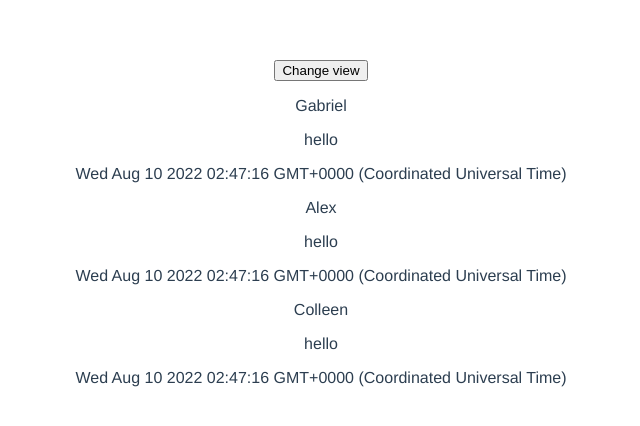
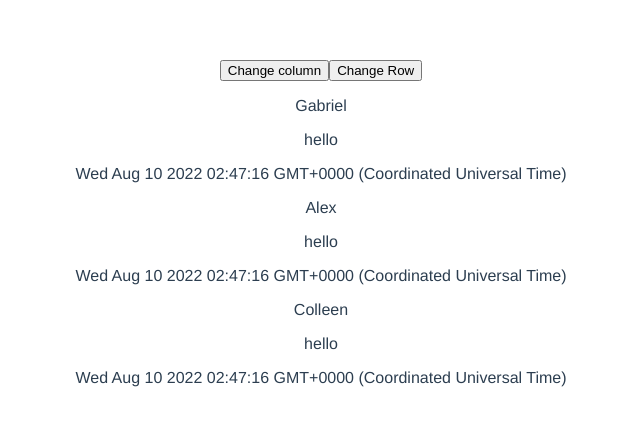
Before and after one commit to gabrielSantillo/VUEJS-Grid-list-view, a Vue app: page / in a window 1280 px wide. Shown: the top 426 px of the page, without its empty margins (319-959 px from the left). Built offline with nearby package versions, Linux system fonts and the light colour scheme.

Commit message:
Trying to make one button toggle the grid, made work with two so far

```diff
--- a/src/components/TweetSection.vue
+++ b/src/components/TweetSection.vue
@@ -1,6 +1,7 @@
 <template>
     <div >
-        <button>Change view</button>
+        <button class="button_column">Change column</button>
+        <button class="button_row">Change Row</button>
         <div class="tweet_card">
 
         </div>
@@ -15,6 +16,12 @@
                 let tweet_card = document.querySelector(`.tweet_card`);
                 tweet_card[`style`][`display`] = `grid`
                 tweet_card[`style`][`grid-auto-flow`] = `column`
+            },
+
+            changeGridRow() {
+                let tweet_card = document.querySelector(`.tweet_card`);
+                tweet_card[`style`][`display`] = `grid`
+                tweet_card[`style`][`grid-auto-flow`] = `row`
             }
         },
 
@@ -31,8 +38,11 @@
             `)
             }
 
-            let button = document.querySelector(`button`);
+            let button = document.querySelector(`.button_column`);
             button.addEventListener(`click`, this.changeGrid)
+
+            let button_row = document.querySelector(`.button_row`);
+            button_row.addEventListener(`click`, this.changeGridRow)
         },
 
         data() {
```
